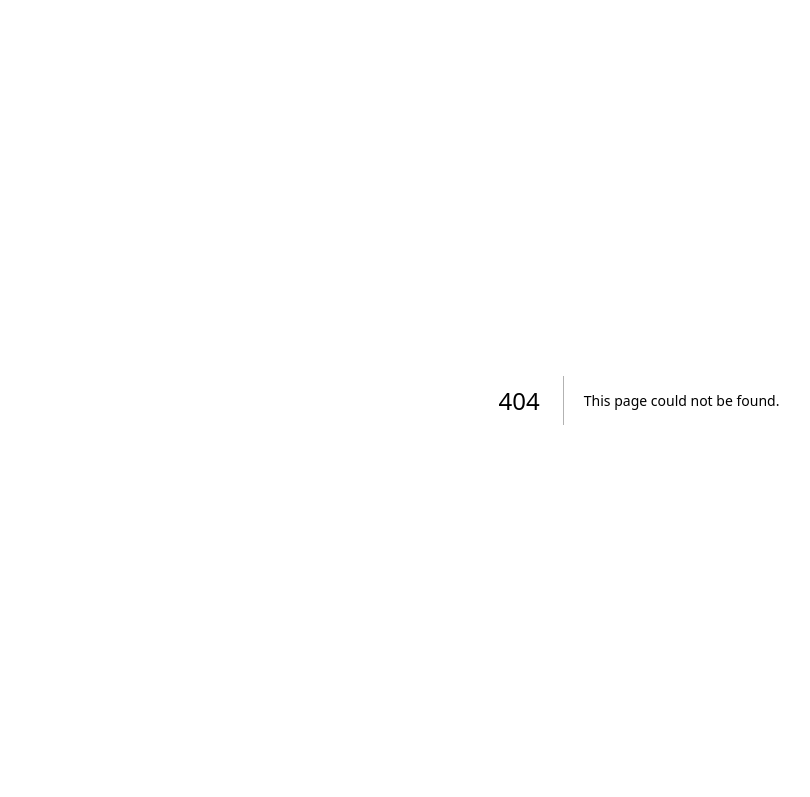
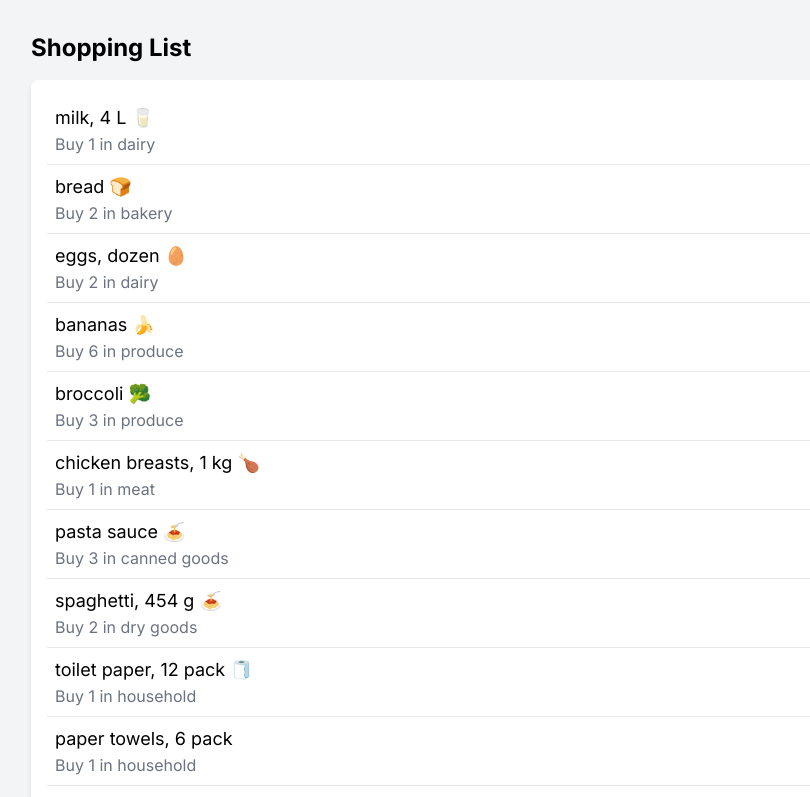
Before and after one commit to puneet5ingh/cprg306-assignments, a Next.js app: page /week-3 in a window 1280 px wide. Before the commit this address had no page. Shown: the top 797 px of the page, without its empty margins (1-811 px from the left). Built offline with nearby package versions, Linux system fonts and the light colour scheme.

Commit message:
Add week-3 shopping list components and update main page link

```diff
--- a/app/page.js
+++ b/app/page.js
@@ -4,12 +4,15 @@
     return (
         <main className="flex min-h-screen p-2">
             <div>
-                <h3>CPRG 306 Assignment</h3>
+               <h1>CPRG 306 Assignment</h1>
                 <ul>
-                    <li>
-                        <Link href="./week-2">week 2 </Link>
-                    </li>
+
+                    <li>   <Link href="./week-2">week 2 - Assignment</Link> </li>
+
+                     <li>   <Link href="./week-3">week 3 - Assignemnt </Link> </li>
+
                 </ul>
+
             </div>
         </main>
     );
--- /dev/null
+++ b/app/week-3/item-list.js
@@ -0,0 +1,28 @@
+import Item from './item';
+
+const ItemList = () => {
+  const items = [
+    { name: "milk, 4 L 🥛", quantity: 1, category: "dairy" },
+    { name: "bread 🍞", quantity: 2, category: "bakery" },
+    { name: "eggs, dozen 🥚", quantity: 2, category: "dairy" },
+    { name: "bananas 🍌", quantity: 6, category: "produce" },
+    { name: "broccoli 🥦", quantity: 3, category: "produce" },
+    { name: "chicken breasts, 1 kg 🍗", quantity: 1, category: "meat" },
+    { name: "pasta sauce 🍝", quantity: 3, category: "canned goods" },
+    { name: "spaghetti, 454 g 🍝", quantity: 2, category: "dry goods" },
+    { name: "toilet paper, 12 pack 🧻", quantity: 1, category: "household" },
+    { name: "paper towels, 6 pack", quantity: 1, category: "household" },
+    { name: "dish soap 🍽️", quantity: 1, category: "household" },
+    { name: "hand soap 🧼", quantity: 4, category: "household" }
+  ];
+
+  return (
+    <ul className="bg-white shadow-md rounded-lg p-4">
+      {items.map((item, index) => (
+        <Item key={index} {...item} />
+      ))}
+    </ul>
+  );
+};
+
+export default ItemList;
--- /dev/null
+++ b/app/week-3/item.js
@@ -0,0 +1,10 @@
+const Item = ({ name, quantity, category }) => {
+    return (
+      <li className="p-2 border-b border-gray-200 flex flex-col">
+        <span className="text-lg">{name}</span>
+        <span className="text-gray-500">Buy {quantity} in {category}</span>
+      </li>
+    );
+  };
+
+  export default Item;
--- /dev/null
+++ b/app/week-3/page.js
@@ -0,0 +1,12 @@
+import ItemList from './item-list';
+
+const Page = () => {
+  return (
+    <main className="min-h-screen bg-gray-100 p-8">
+      <h1 className="text-2xl font-bold mb-4">Shopping List</h1>
+      <ItemList />
+    </main>
+  );
+};
+
+export default Page;
```
